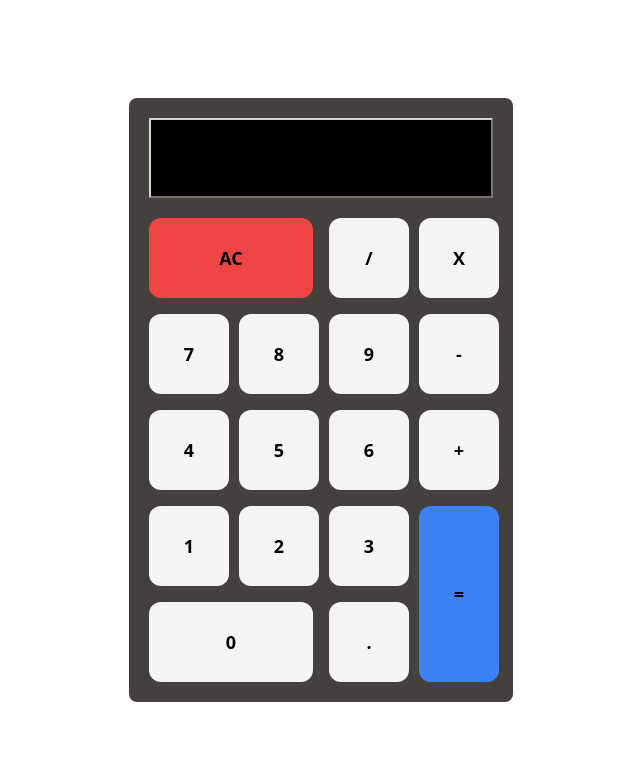
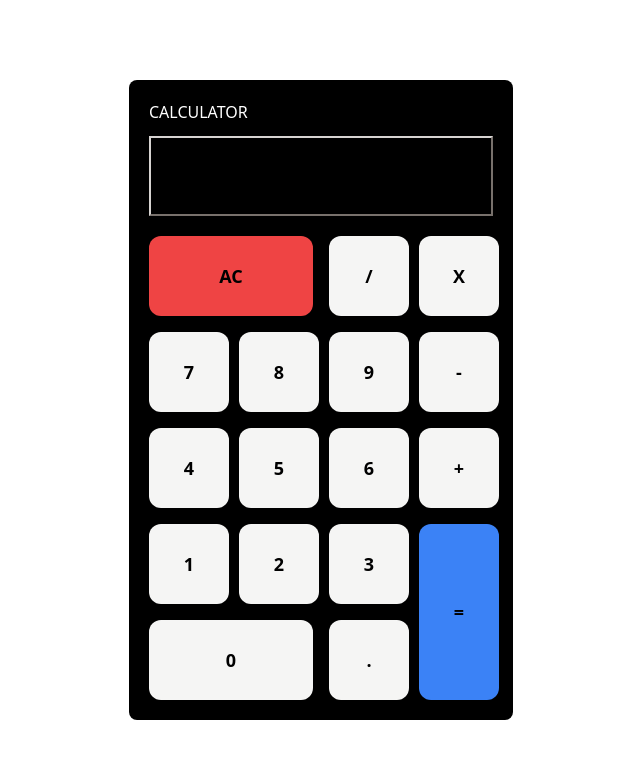
Before and after one commit to BaraouSaid/react_calculator, a React (Vite) app: page / in a window 1280 px wide. Shown: the top 758 px of the page, without its empty margins (319-959 px from the left). Built offline with nearby package versions, Linux system fonts and the light colour scheme.

Commit message:
Added a title

```diff
--- a/src/App.jsx
+++ b/src/App.jsx
@@ -3,7 +3,8 @@ import React from 'react';
 const App = () => {
   return (
     <div className="flex items-center justify-center min-h-screen">
-      <div className="bg-stone-700 w-96 rounded-lg my-10 p-5">
+      <div className="bg-black w-96 rounded-lg my-10 p-5">
+        <h1 className="text-white mb-3">CALCULATOR</h1>
         <div className="output bg-black h-20 p-2 border-2 border-b-stone-500 border-r-stone-500 border-stone-300">
           <div className="previous-operand"></div>
           <div className="current-operand"></div>
```
